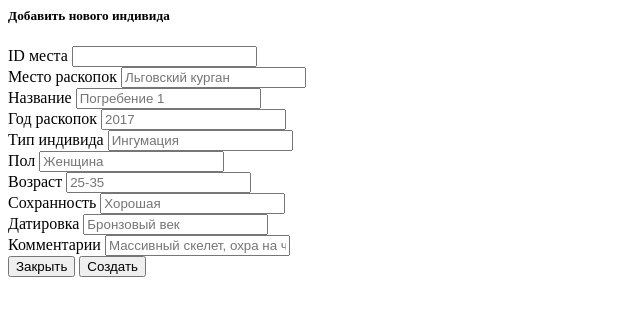
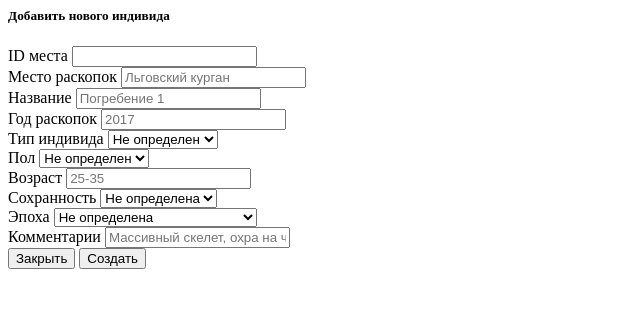
Before and after one commit to E-catalog/frontend, a Flask app: template frontend/templates/individuals/add_individual.html in a window 1280 px wide. Shown: the top 316 px of the page, without its empty margins (0-640 px from the left). Run offline with Flask 2, Linux system fonts and the light colour scheme; the template is opened without the code that fills it, so the values that code supplies are empty.

Commit message:
chore: added selects to add form (except places)

```diff
--- a/frontend/templates/individuals/add_individual.html
+++ b/frontend/templates/individuals/add_individual.html
@@ -24,11 +24,19 @@
                 </div>
                 <div class='form-group'>
                     <label>Тип индивида</label>
-                    <input class="form-control" name="individual_type" placeholder="Ингумация">
+                    <select class="form-select" name="individual_type" aria-label="Тип индивида">
+                        <option selected>Не определен</option>
+                        <option value="Ингумация">Ингумация</option>
+                        <option value="Кремация">Кремация</option>
+                    </select>
                 </div>
                 <div class='form-group'>
                     <label>Пол</label>
-                    <input class="form-control" name="sex" placeholder="Женщина">
+                    <select class="form-select" name="sex" aria-label="Пол">
+                        <option selected>Не определен</option>
+                        <option value="Мужчина">Мужчина</option>
+                        <option value="Женщина">Женщина</option>
+                    </select>
                 </div>
                 <div class='form-group'>
                     <label>Возраст</label>
@@ -36,11 +44,33 @@
                 </div>
                 <div class='form-group'>
                     <label>Сохранность</label>
-                    <input class="form-control" name="preservation" placeholder="Хорошая">
+                    <select class="form-select" name="preservation" aria-label="Сохранность">
+                        <option selected>Не определена</option>
+                        <option value="Хорошая">Хорошая</option>
+                        <option value="Средняя">Средняя</option>
+                        <option value="Плохая">Плохая</option>
+                        <option value="Очень плохая">Очень плохая</option>
+                    </select>
                 </div>
                 <div class='form-group'>
-                    <label>Датировка</label>
-                    <input class="form-control" name="epoch" placeholder="Бронзовый век">
+                    <label>Эпоха</label>
+                    <select class="form-select" name="epoch" aria-label="Эпоха">
+                        <option selected>Не определена</option>
+                        <option value="Новое и новейшее время">Новое и новейшее время</option>
+                        <option value="Позднее средневековье">Позднее средневековье</option>
+                        <option value="Средневековье">Средневековье</option>
+                        <option value="Раннее средневековье">Раннее средневековье</option>
+                        <option value="Эпоха великого переселения">Эпоха великого переселения</option>
+                        <option value="Античное время">Античное время</option>
+                        <option value="Ранний железный век">Ранний железный век</option>
+                        <option value="Поздний бронзовый век">Поздний бронзовый век</option>
+                        <option value="Бронзовый век">Бронзовый век</option>
+                        <option value="Ранний бронзовый век">Ранний бронзовый век</option>
+                        <option value="Энеолит">Энеолит</option>
+                        <option value="Неолит">Неолит</option>
+                        <option value="Мезолит">Мезолит</option>
+                        <option value="Палеолит">Палеолит</option>
+                    </select>
                 </div>
                 <div class='form-group'>
                     <label>Комментарии</label>
```
